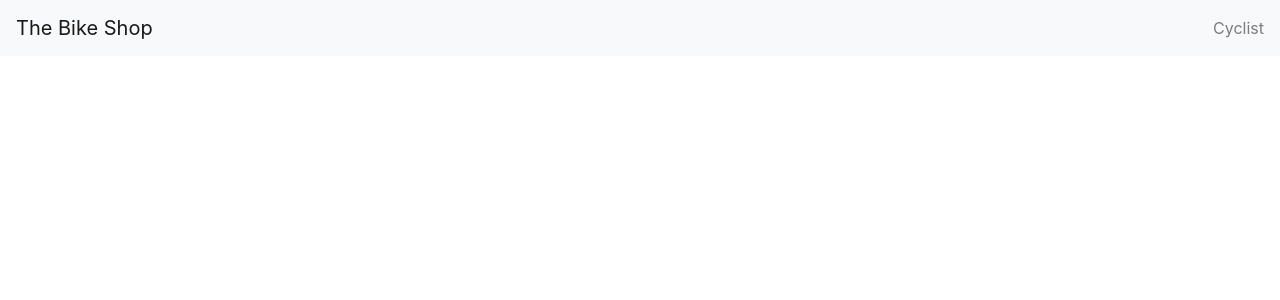
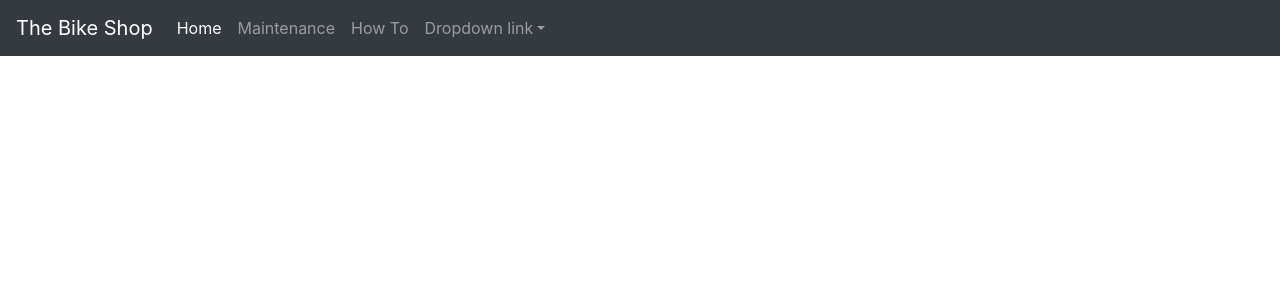
Before and after one commit to wyncode/c39_bike_shop, a React (Create React App) app in the folder client/: page / in a window 1280 px wide. Shown: the top 300 px of the page. Built offline with nearby package versions, Linux system fonts and the light colour scheme; the HTML template or start-up script is replaced by a standard one.

Commit message:
working on navigation bar

```diff
--- a/client/src/App.jsx
+++ b/client/src/App.jsx
@@ -2,6 +2,7 @@
 import { AppContextProvider } from './context/AppContext';
 import { BrowserRouter, Route, Switch } from 'react-router-dom';
 import Home from './Pages/Home';
+import 'bootstrap/dist/css/bootstrap.min.css';
 
 import './App.css';
 
--- a/client/src/components/navigation.js
+++ b/client/src/components/navigation.js
@@ -1,9 +1,76 @@
 import React from 'react';
 import { Link } from 'react-router-dom';
+import 'bootstrap/dist/css/bootstrap.min.css';
 
 const navigation = () => {
   return (
-    <div>
+    <nav class="navbar navbar-expand-lg navbar-dark bg-dark">
+      <a class="navbar-brand" href="#">
+        The Bike Shop
+      </a>
+      {/* <a class="navbar-brand" href="#">Log in</a> */}
+      <button
+        class="navbar-toggler"
+        type="button"
+        data-toggle="collapse"
+        data-target="#navbarNavDropdown"
+        aria-controls="navbarNavDropdown"
+        aria-expanded="false"
+        aria-label="Toggle navigation"
+      >
+        <span class="navbar-toggler-icon"></span>
+      </button>
+      <div class="collapse navbar-collapse" id="navbarNavDropdown">
+        <ul class="navbar-nav">
+          <li class="nav-item active">
+            <a class="nav-link" href="#">
+              Home <span class="sr-only">(current)</span>
+            </a>
+          </li>
+          <li class="nav-item">
+            <a class="nav-link" href="#">
+              Maintenance
+            </a>
+          </li>
+          <li class="nav-item">
+            <a class="nav-link" href="#">
+              How To
+            </a>
+          </li>
+          <li class="nav-item dropdown">
+            <a
+              class="nav-link dropdown-toggle"
+              href="#"
+              id="navbarDropdownMenuLink"
+              role="button"
+              data-toggle="dropdown"
+              aria-haspopup="true"
+              aria-expanded="false"
+            >
+              Dropdown link
+            </a>
+            <div class="dropdown-menu" aria-labelledby="navbarDropdownMenuLink">
+              <a class="dropdown-item" href="#">
+                Action
+              </a>
+              <a class="dropdown-item" href="#">
+                Another action
+              </a>
+              <a class="dropdown-item" href="#">
+                Something else here
+              </a>
+            </div>
+          </li>
+        </ul>
+      </div>
+    </nav>
+  );
+};
+
+export default navigation;
+
+{
+  /* <div>
       <nav class="navbar navbar-light bg-light">
         <a href="#" class="navbar-brand">
           The Bike Shop
@@ -13,11 +80,10 @@
             <a href="#" class="nav-link">
               Cyclist
             </a>
+
           </li>
+
         </ul>
       </nav>
-    </div>
-  );
-};
-
-export default navigation;
+    </div> */
+}
```
